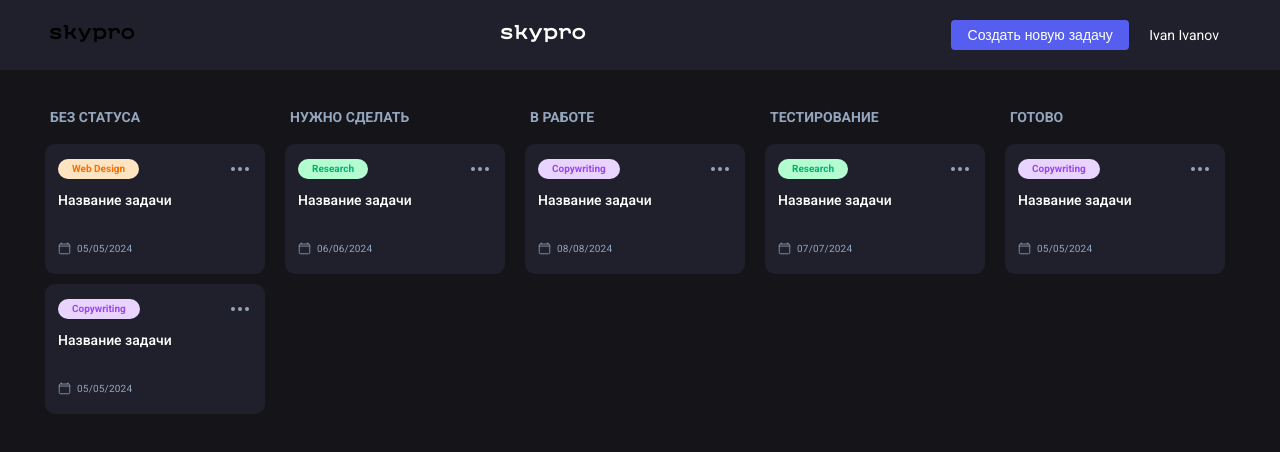
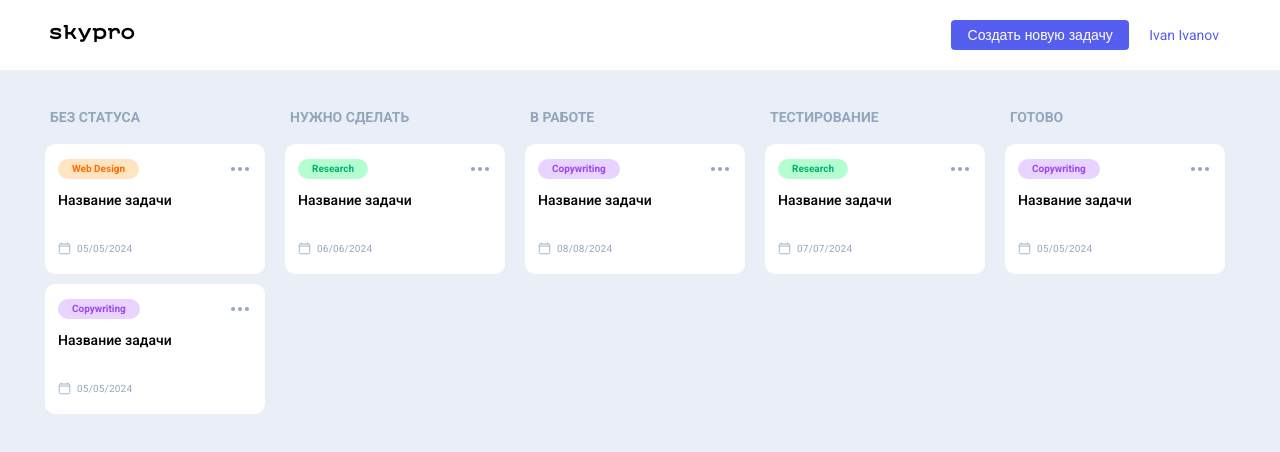
Before and after one commit to Schneegestober1/skypro-kanban, a React (Vite) app: page / in a window 1280 px wide. Shown: the top 452 px of the page. Built offline with nearby package versions, Linux system fonts and the light colour scheme.

Commit message:
globalTheme={globalTheme} setGlobalTheme={setGlobalTheme}

```diff
--- a/src/App.jsx
+++ b/src/App.jsx
@@ -14,6 +14,7 @@ import { darkTheme, lightTheme } from './themeStyle.styled.js'
 function App() {
 	const [cards, setCards] = useState(tasks);
 	const [isLoading, setIsLoading] = useState(false)
+	const [globalTheme, setGlobalTheme] = useState(true)
 
 	const addCard = (event) => {
 		event.preventDefault()
@@ -37,7 +38,7 @@ function App() {
 	}, [cards])
 
   return (
-	<ThemeProvider theme={darkTheme}>
+	<ThemeProvider theme={globalTheme ? lightTheme : darkTheme}>
 		<GlobalStyle/>
 		<Wrapper>
 			{/* pop-up start */}
@@ -45,7 +46,7 @@ function App() {
 			<PopNewCard/>
 			<PopBrowse/>
 			{/* pop-up end */}
-			<Header addCard={addCard}/>
+			<Header globalTheme={globalTheme} setGlobalTheme={setGlobalTheme} addCard={addCard}/>
 			<Main isLoading={isLoading} cards={cards}/>
 		</Wrapper>
 	</ThemeProvider>
--- a/src/componets/Header/Header.jsx
+++ b/src/componets/Header/Header.jsx
@@ -2,7 +2,8 @@ import { useState } from "react"
 import { Container } from "../../global.styled.js";
 import * as S from './header.styled.js'
 
-export const Header = ({addCard}) => {
+
+export const Header = ({addCard, globalTheme, setGlobalTheme}) => {
 	const [isOpenedModalUserWindow, setIsOpenedModalUserWindow] = useState(false);
 
 	function handlerOpenModalWindow(event) {
@@ -29,7 +30,7 @@ export const Header = ({addCard}) => {
 									<p className="pop-user-set__mail">ivan.ivanov@gmail.com</p>
 									<div className="pop-user-set__theme">
 										<p>Темная тема</p>
-										<input type="checkbox" className="checkbox" name="checkbox"/>
+										<input type="checkbox" className="checkbox" name="checkbox" onChange={()=> setGlobalTheme(!globalTheme)}/>
 									</div>
 									<button type="button" className="_hover03"><a href="#popExit">Выйти</a></button>
 								</div>
```
